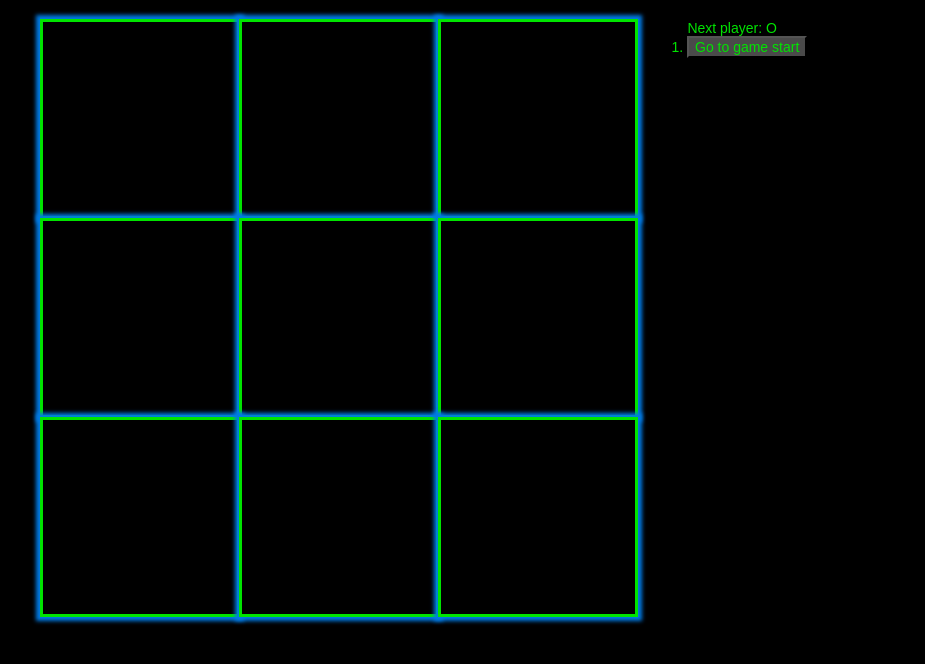
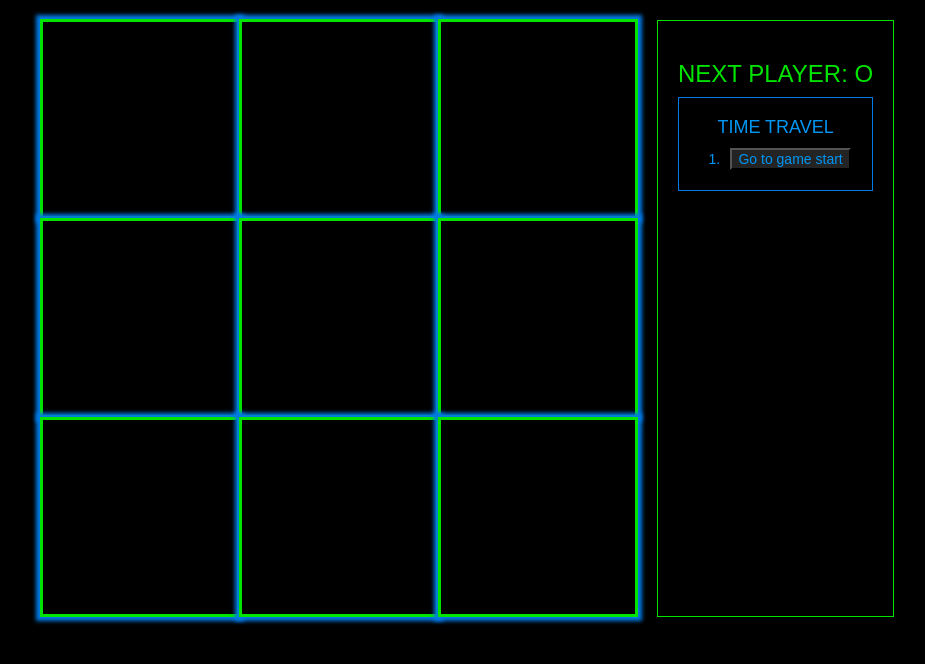
Before and after one commit to StollerSystem/tic-tac-toe, a React (Create React App) app: page / in a window 1280 px wide. Shown: the top 664 px of the page, without its empty margins (30-955 px from the left). Built offline with nearby package versions, Linux system fonts and the light colour scheme.

Commit message:
add some css
Co-authored-by: <brian.harv3y@gmail.com>
Co-Authored-By: Michael Watts <wattsjmichael@gmail.com>

```diff
--- a/src/components/Game.js
+++ b/src/components/Game.js
@@ -55,7 +55,7 @@ class Game extends React.Component {
     if (winner) {
       status = "Winner: " + winner;
     } else {
-      status = 'Next player: ' + (this.props.xIsNext ? 'X' : 'O');
+      status = 'NEXT PLAYER: ' + (this.props.xIsNext ? 'X' : 'O');
     }
     return (
       <div className="game">
@@ -66,8 +66,14 @@ class Game extends React.Component {
           />
         </div>
         <div className="game-info">
-          <div>{status}</div>
-          <ol>{moves}</ol>
+          <div>
+           <h3>{status}</h3>
+          </div>
+          <div className="timeTravel">
+            <h4>TIME TRAVEL</h4>
+            <ol>{moves}</ol>
+          </div>
+
         </div>
       </div>
     );
--- a/src/index.css
+++ b/src/index.css
@@ -68,13 +68,27 @@ ol, ul {
 
 .game-info {
   margin-left: 20px;
+  border: solid rgb(0, 228, 0);
+  border-width: 1px;
+  padding: 20px;
 }
 
 .main {
   text-align: center;
-  place-content: center;
+  /* place-content: center; */
 }
 
 button {
-  background-color: rgb(74, 74, 74);
+  background-color: rgb(36, 36, 36);
 }
+
+.timeTravel {
+  color: rgb(0, 150, 244);
+  border: solid rgb(0, 122, 228);
+  border-width: 1px;
+  padding: 10px;
+}
+
+li {
+  margin: 5px
+}
```
Also changed, not shown: 1 other file (tests, documents, lock files or other folders).
